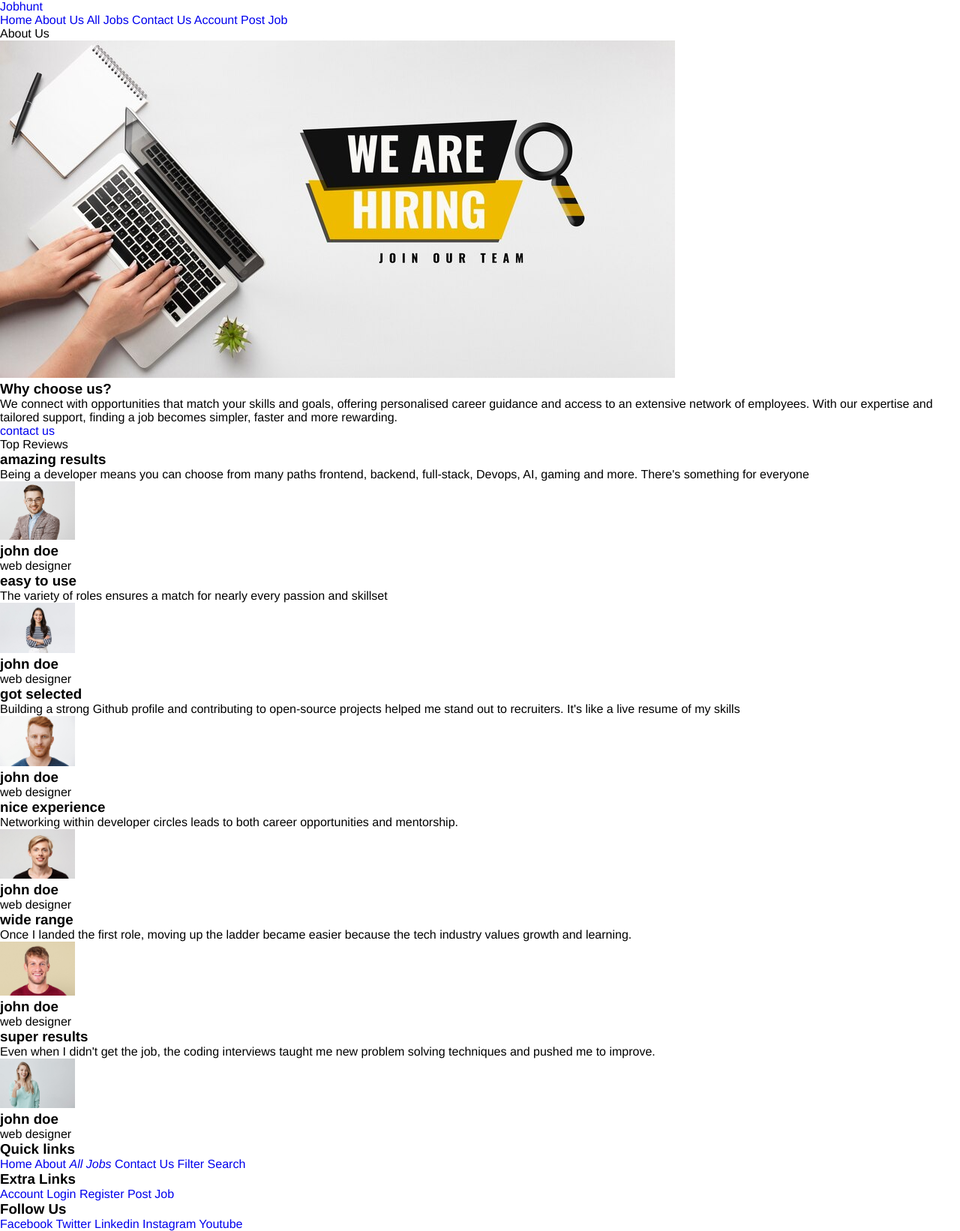
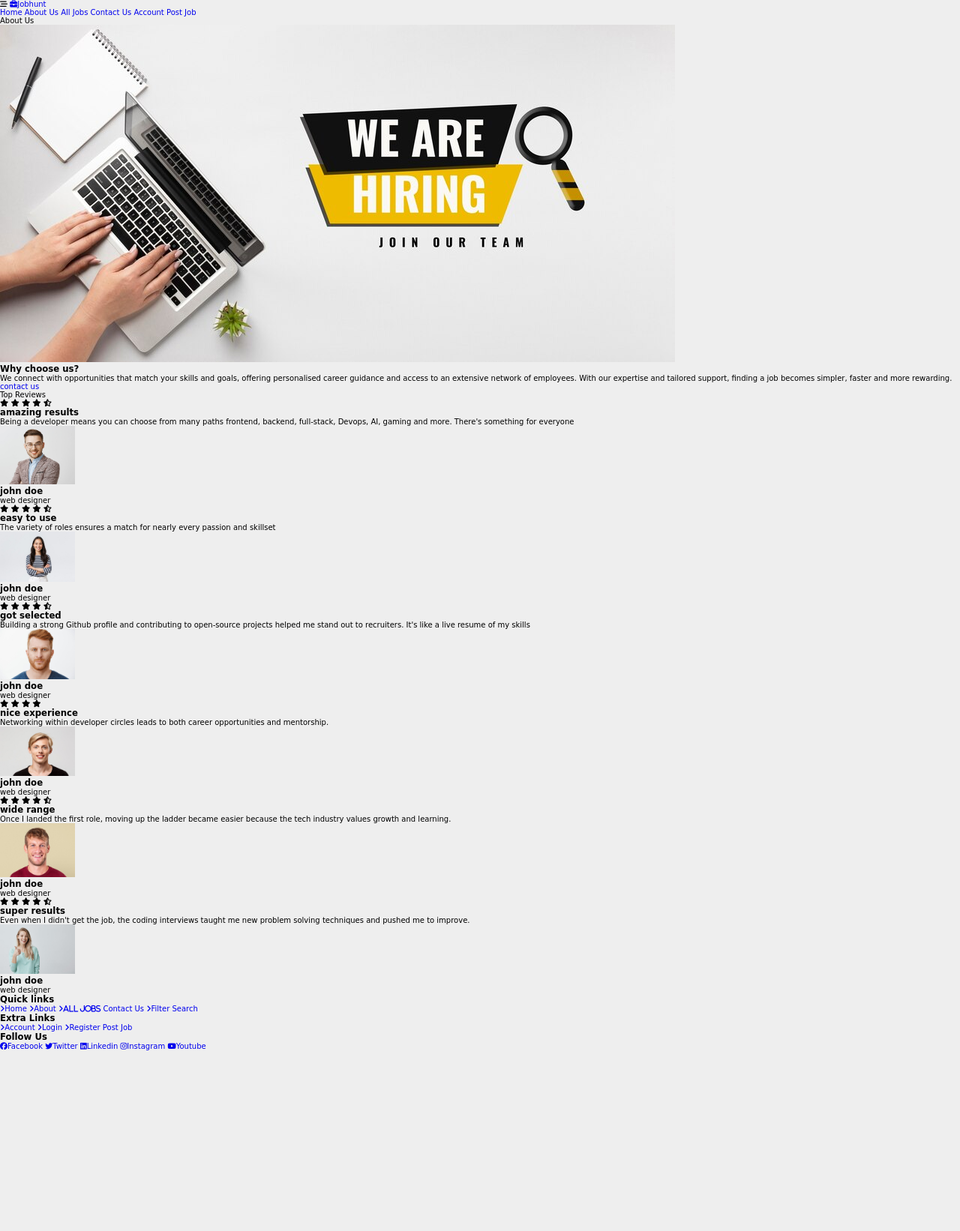
Before and after one commit to Kanit5/Job-Finder, a PHP site: page /about.html in a window 1280 px wide. Shown: the whole page at 75% size. After the commit the page ends 1401 px from the top, so only its background shows below. Run offline with PHP 8.4, Linux system fonts and the light colour scheme; some libraries are stand-ins or nearby versions.

Commit message:
joni update

```diff
--- a/style.css
+++ b/style.css
@@ -1,9 +1,51 @@
+@import url('https://cdnjs.cloudflare.com/ajax/libs/font-awesome/6.6.0/css/all.min.css');
+
+:root{
+    --main-color:#2980b9;
+    --red:#red;
+    --light-color:#777;
+    --light-bg:#eee;
+    --black:#2c3e50;
+    --white:#fff;
+    --box-shadow:0 .5rem 1rem rgba(0,0,0,.1);
+    --border:.1rem solid rgba(0,0,0,.2);
+}
+
+
+
 *{
-    font-family:'Franklin Gothic Medium', 'Arial Narrow', Arial, sans-serif;
-    margin:0;
-    padding:0;
+    font-family: "Comfortaa", cursive;
+    margin: 0; padding: 0;
     box-sizing: border-box;
     text-decoration: none;
-    outline:none;
-    border:none;
+    outline: none; border: none;
 }
+
+*::selection{
+    background-color: var(--main-color);
+    color: var(--white);
+}
+
+::-webkit-scrollbar{
+    width: 1rem;
+    height: .5rem;
+}
+
+::-webkit-scrollbar-track{
+    background-color: transparent;
+}
+
+::-webkit-scrollbar-thumb{
+    background-color: var(--main-color);
+}
+
+html{
+    font-size: 62.5%;
+    overflow-x: hidden;
+    scroll-padding-top: 7rem;
+    scroll-behavior: smooth;
+}
+
+body{
+    background-color: var(--light-bg);
+}
```
